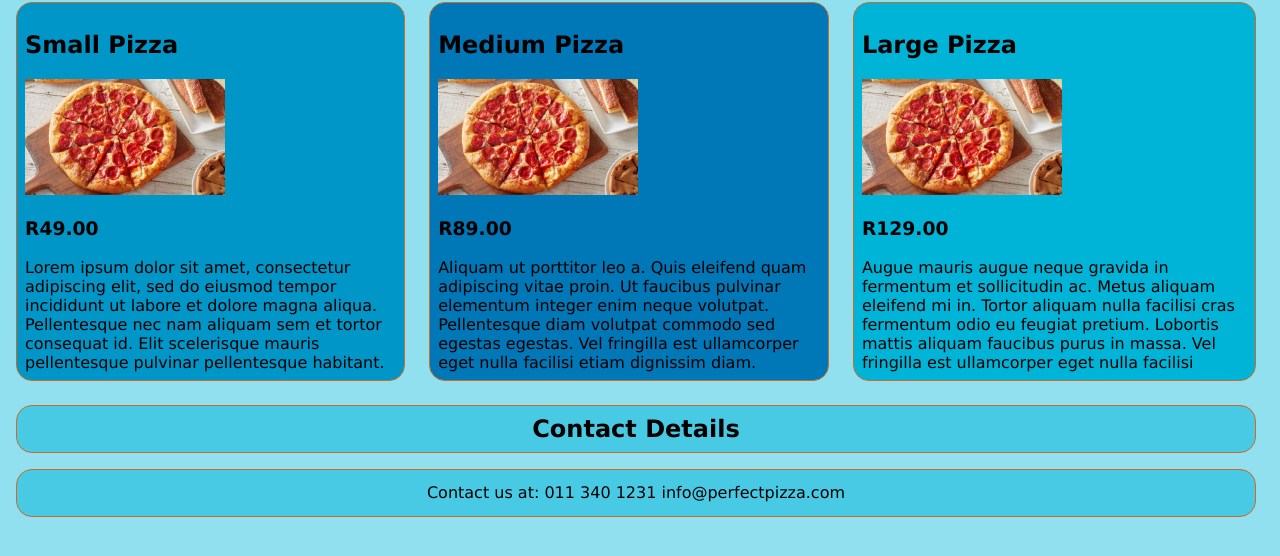
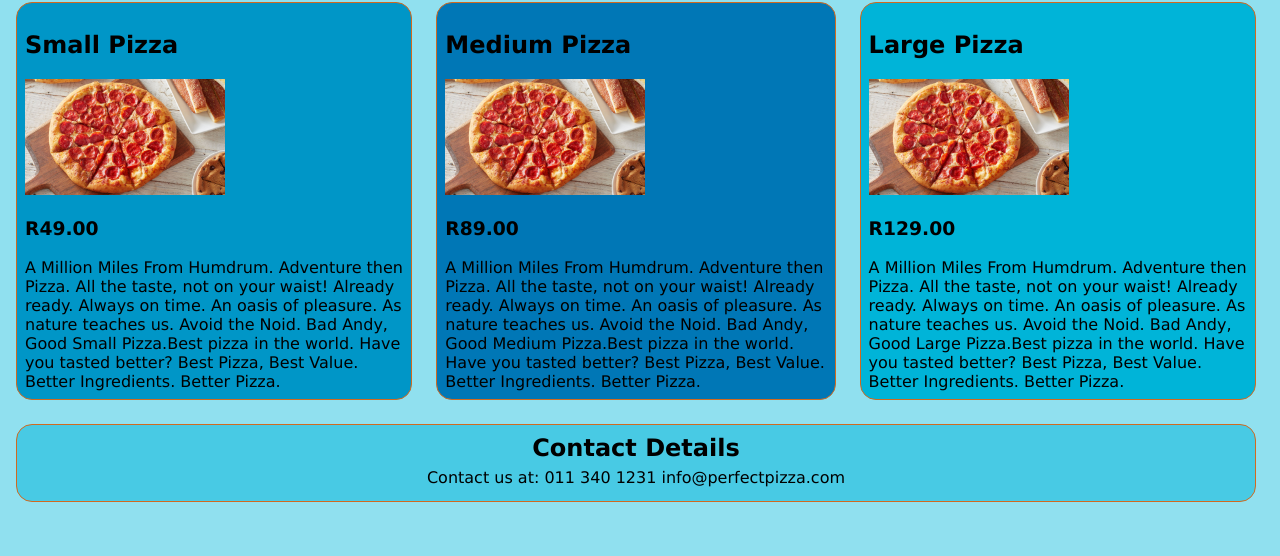
Before and after one commit to sakhile217/perfect-pizza, a plain HTML site: page index.html in a window 1280 px wide. Shown: the part 52-608 px from the top of the page. Drawn offline with Linux system fonts and the light colour scheme.

Commit message:
Final Commit

```diff
--- a/index.html
+++ b/index.html
@@ -20,10 +20,14 @@
             <img src="pizza-one.jpg" width="200">
             <h3>R49.00</h3>
             <div>
-                Lorem ipsum dolor sit amet, consectetur adipiscing elit,
-                sed do eiusmod tempor incididunt ut labore et dolore magna aliqua.
-                Pellentesque nec nam aliquam sem et tortor consequat id.
-                Elit scelerisque mauris pellentesque pulvinar pellentesque habitant.
+                A Million Miles From Humdrum. Adventure then Pizza.
+                All the taste, not on your waist! Already ready.
+                Always on time. An oasis of pleasure.
+                As nature teaches us. Avoid the Noid.
+                Bad Andy, Good Small Pizza.Best pizza in the world.
+                Have you tasted better?
+                Best Pizza, Best Value.
+                Better Ingredients. Better Pizza.
 
             </div>
         </div>
@@ -34,10 +38,14 @@
             <img src="pizza-one.jpg" width="200">
             <h3>R89.00</h3>
             <div>
-                Aliquam ut porttitor leo a. Quis eleifend quam adipiscing vitae proin.
-                Ut faucibus pulvinar elementum integer enim neque volutpat.
-                Pellentesque diam volutpat commodo sed egestas egestas.
-                Vel fringilla est ullamcorper eget nulla facilisi etiam dignissim diam.
+                A Million Miles From Humdrum. Adventure then Pizza.
+                All the taste, not on your waist! Already ready.
+                Always on time. An oasis of pleasure.
+                As nature teaches us. Avoid the Noid.
+                Bad Andy, Good Medium Pizza.Best pizza in the world.
+                Have you tasted better?
+                Best Pizza, Best Value.
+                Better Ingredients. Better Pizza.
             </div>
         </div>
         <div class="pizza large_pizza">
@@ -46,11 +54,14 @@
 
             <h3>R129.00</h3>
             <div>
-                Augue mauris augue neque gravida in fermentum et sollicitudin ac.
-                Metus aliquam eleifend mi in.
-                Tortor aliquam nulla facilisi cras fermentum odio eu feugiat pretium.
-                Lobortis mattis aliquam faucibus purus in massa.
-                Vel fringilla est ullamcorper eget nulla facilisi
+                A Million Miles From Humdrum. Adventure then Pizza.
+                All the taste, not on your waist! Already ready.
+                Always on time. An oasis of pleasure.
+                As nature teaches us. Avoid the Noid.
+                Bad Andy, Good Large Pizza.Best pizza in the world.
+                Have you tasted better?
+                Best Pizza, Best Value.
+                Better Ingredients. Better Pizza.
 
             </div>
 
@@ -58,24 +69,26 @@
 
 
     </div>
+
+
     <div class="pizza contact_us">
 
-        <div= class="center">
+
+        <div class="center">
             <h2>Contact Details</h2>
         </div>
-   <div class= "pizza contact_us">
 
-        <div class="center">
-       Contact us at: 011 340 1231 info@perfectpizza.com
-    </div>
-   </div>
+<div class= "center">
+        Contact us at: 011 340 1231 info@perfectpizza.com
+</div>
+
 
 
     </div>
 
     </div>
 
-</div>
+    </div>
 
 
 </body>
```
